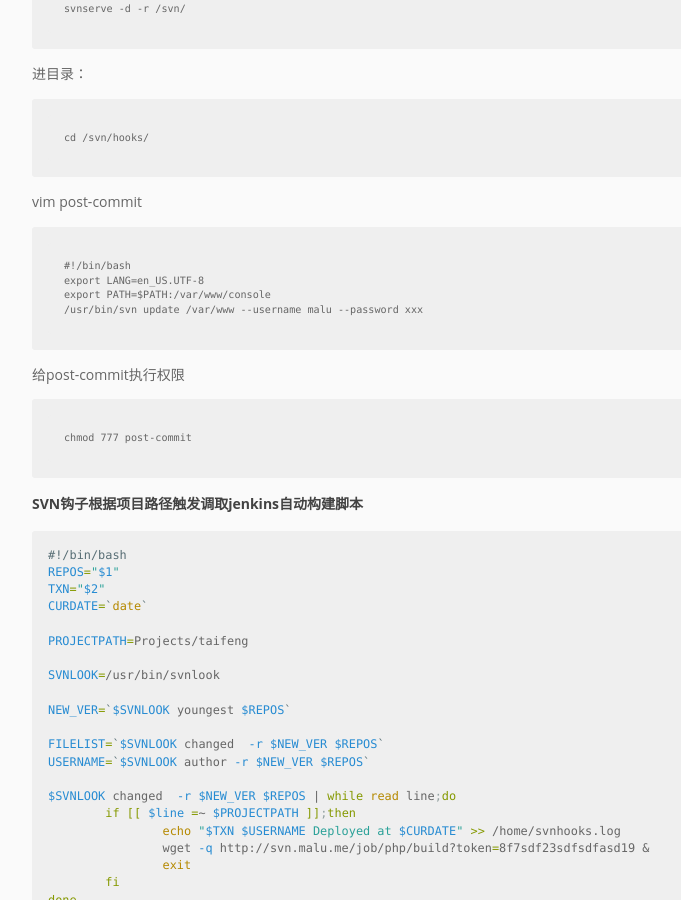
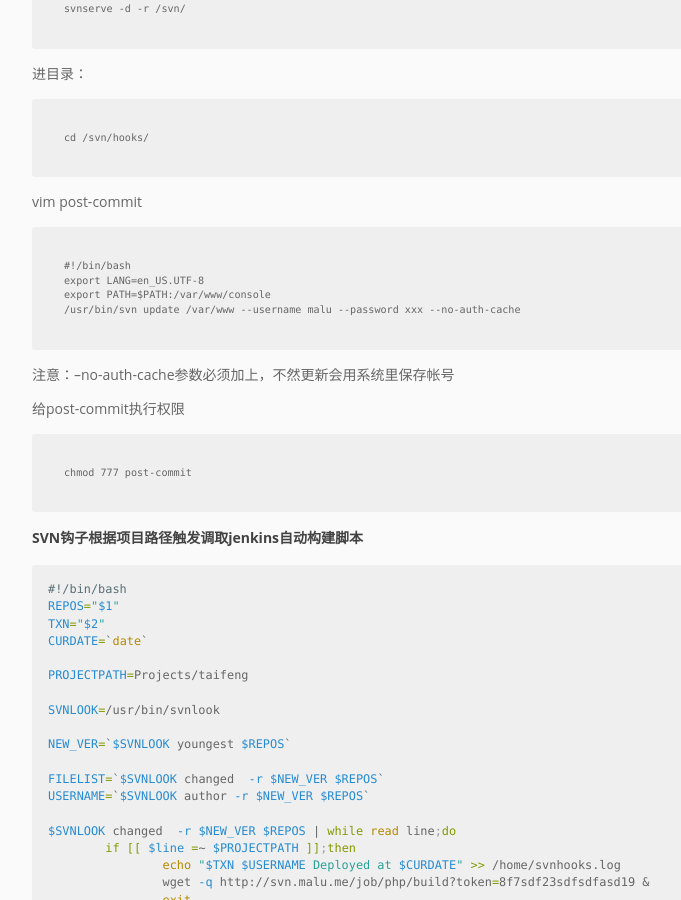
Before and after one commit to pingmalu/pingmalu.github.io, a Jekyll site: the page built from _posts/2016-05-18-SVN日常笔记.md, in a window 1280 px wide and 900 px high, scrolled down 1503 px. Shown: the whole window, without its empty margins (168-849 px from the left). Built offline with Jekyll 4.4.1, drawn with Linux system fonts in a browser that asks for light colours; nearby versions of some CDN libraries.

Commit message:
'update'

```diff
--- a/_posts/2016-05-18-SVN日常笔记.md
+++ b/_posts/2016-05-18-SVN日常笔记.md
@@ -60,7 +60,9 @@ vim post-commit
 	#!/bin/bash
 	export LANG=en_US.UTF-8
 	export PATH=$PATH:/var/www/console
-	/usr/bin/svn update /var/www --username malu --password xxx
+	/usr/bin/svn update /var/www --username malu --password xxx --no-auth-cache
+
+注意：--no-auth-cache参数必须加上，不然更新会用系统里保存帐号
 
 给post-commit执行权限
 
```
